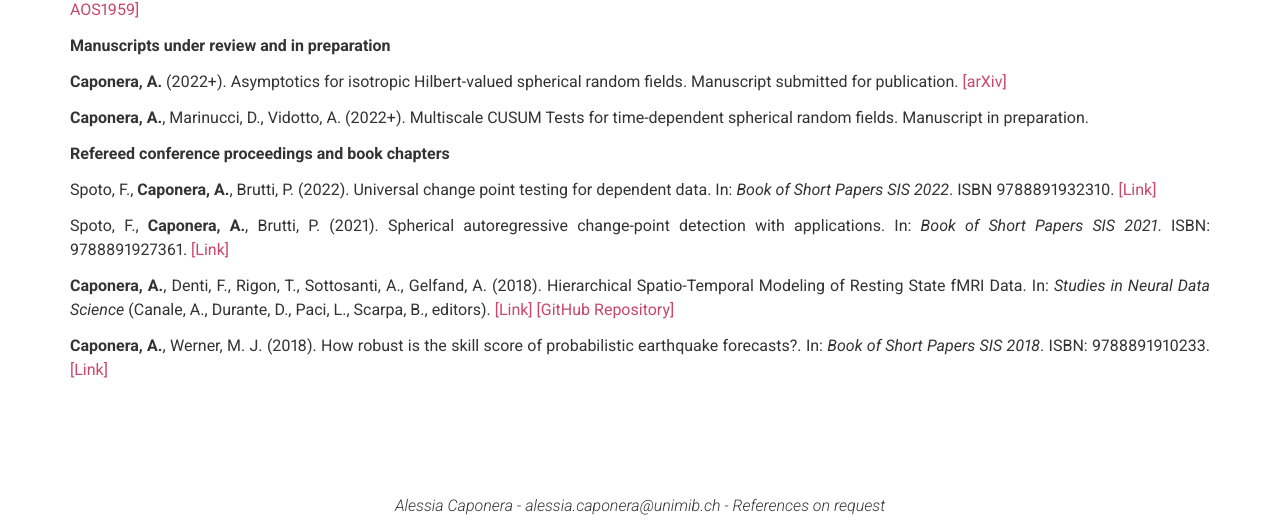
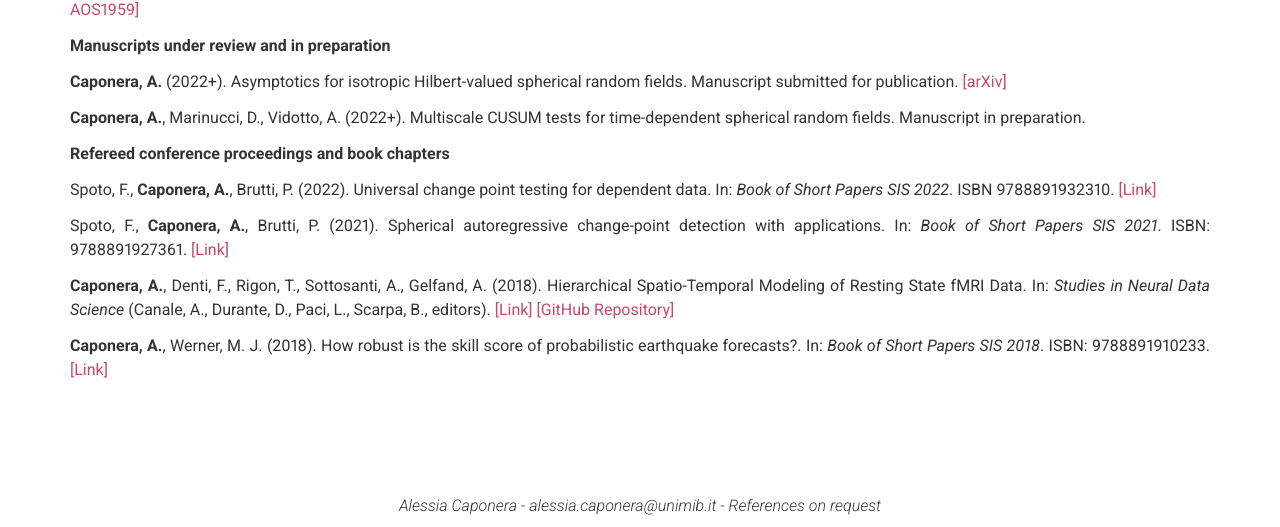
Before and after one commit to alessiacaponera/alessiacaponera.github.io, a Jekyll site: the page built from index.md, in a window 1280 px wide and 900 px high, scrolled down 2589 px. Shown: the part 370-897 px from the top of the window. Built offline with Jekyll 4.4.1, drawn with Linux system fonts in a browser that asks for light colours; some of the changed text lies outside the part shown.

```diff
--- a/_config.yml
+++ b/_config.yml
@@ -5,7 +5,7 @@ repository: alessiacaponera/alessiacaponera.github.io
 # Personal info
 name: Alessia Caponera
 title: Assistant Professor at University of Milano-Bicocca
-email: alessia.caponera@unimib.ch
+email: alessia.caponera@unimib.it
 
 # Social links
 #twitter_username: sproogen
@@ -63,7 +63,7 @@ more_content: |
 
     **Caponera, A.** (2022+). Asymptotics for isotropic Hilbert-valued spherical random fields. Manuscript submitted for publication. [[arXiv]](https://arxiv.org/pdf/2212.02329.pdf)
 
-    **Caponera, A.**, Marinucci, D., Vidotto, A. (2022+). Multiscale CUSUM Tests for time-dependent spherical random fields. Manuscript in preparation.
+    **Caponera, A.**, Marinucci, D., Vidotto, A. (2022+). Multiscale CUSUM tests for time-dependent spherical random fields. Manuscript in preparation.
 
     **Refereed conference proceedings and book chapters**
 
```
